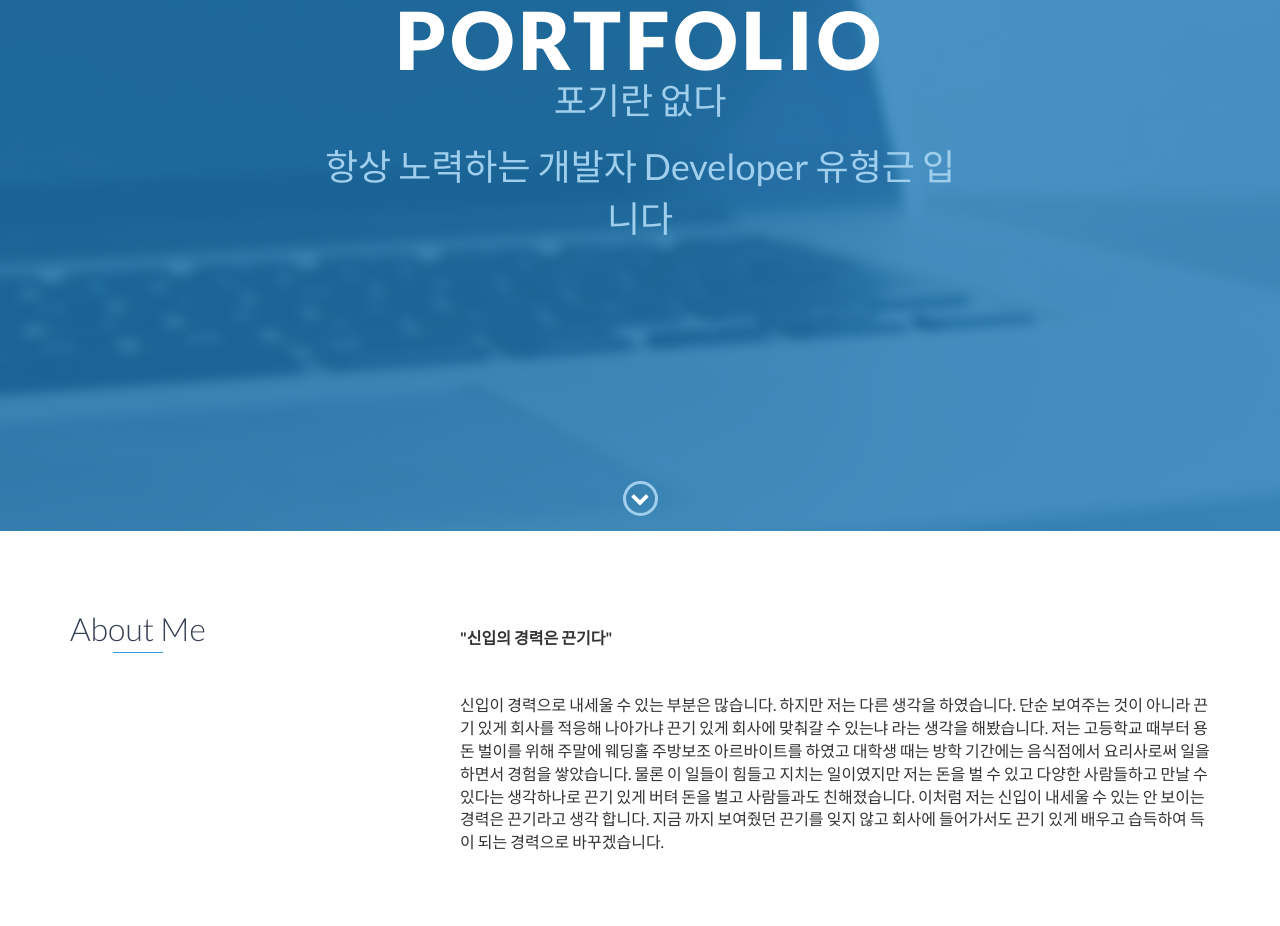
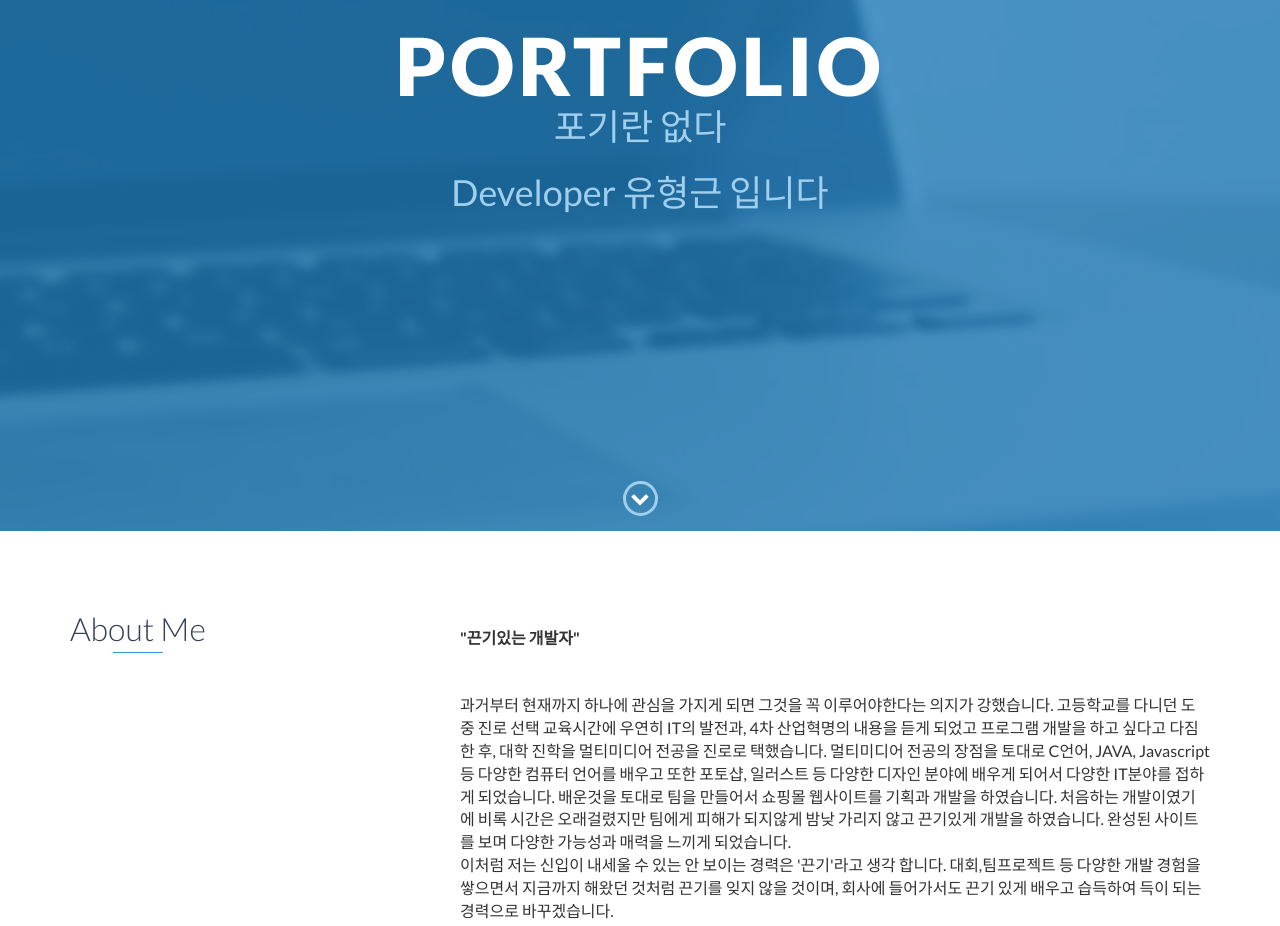
Before and after one commit to gudrms7328/portfolio, a website: page index.html in a window 1280 px wide. Shown: the part 269-1195 px from the top of the page. Drawn offline with nearby package versions, Linux system fonts and the light colour scheme.

Commit message:
20201012-header change

```diff
--- a/index.html
+++ b/index.html
@@ -47,7 +47,7 @@
         <div id="lead-content">
             <h1>PORTFOLIO</h1>
             <h2>포기란 없다</h2>
-            <h2>항상 노력하는 개발자 Developer 유형근 입니다</h2>
+            <h2>Developer 유형근 입니다</h2>
         </div>
         <!-- End #lead-content -->
 
@@ -70,8 +70,12 @@
                 </div>
                 <div class="col-md-8">
                     <p>
-                      <h4>"신입의 경력은 끈기다"</h4><br>
-신입이 경력으로 내세울 수 있는 부분은 많습니다. 하지만 저는 다른 생각을 하였습니다. 단순 보여주는 것이 아니라 끈기 있게 회사를 적응해 나아가냐 끈기 있게 회사에 맞춰갈 수 있는냐 라는 생각을 해봤습니다. 저는 고등학교 때부터 용돈 벌이를 위해 주말에 웨딩홀 주방보조 아르바이트를 하였고 대학생 때는 방학 기간에는 음식점에서 요리사로써 일을 하면서 경험을 쌓았습니다. 물론 이 일들이 힘들고 지치는 일이였지만 저는 돈을 벌 수 있고 다양한 사람들하고 만날 수 있다는 생각하나로 끈기 있게 버텨 돈을 벌고 사람들과도 친해졌습니다. 이처럼 저는 신입이 내세울 수 있는 안 보이는 경력은 끈기라고 생각 합니다. 지금 까지 보여줬던 끈기를 잊지 않고 회사에 들어가서도 끈기 있게 배우고 습득하여 득이 되는 경력으로 바꾸겠습니다.
+                      <h4>"끈기있는 개발자"</h4><br>
+
+과거부터 현재까지 하나에 관심을 가지게 되면 그것을 꼭 이루어야한다는 의지가 강했습니다. 고등학교를 다니던 도중 진로 선택 교육시간에 우연히 IT의 발전과, 4차 산업혁명의 내용을 듣게 되었고 프로그램 개발을 하고 싶다고 다짐한 후, 대학 진학을 멀티미디어 전공을 진로로 택했습니다. 멀티미디어 전공의 장점을 토대로 C언어, JAVA, Javascript 등 다양한 컴퓨터 언어를 배우고 또한 포토샵, 일러스트 등 다양한 디자인 분야에 배우게 되어서 다양한 IT분야를 접하게 되었습니다. 배운것을 토대로 팀을 만들어서 쇼핑몰 웹사이트를 기획과 개발을 하였습니다. 처음하는 개발이였기에 비록 시간은 오래걸렸지만 팀에게 피해가 되지않게 밤낮 가리지 않고 끈기있게 개발을 하였습니다. 완성된 사이트를 보며 다양한 가능성과 매력을 느끼게 되었습니다.<br>
+
+이처럼 저는 신입이 내세울 수 있는 안 보이는 경력은 '끈기'라고 생각 합니다. 대회,팀프로젝트 등 다양한 개발 경험을 쌓으면서 지금까지 해왔던 것처럼 끈기를 잊지 않을 것이며, 회사에 들어가서도 끈기 있게 배우고 습득하여 득이 되는 경력으로 바꾸겠습니다.
+
                     </p>
                 </div>
             </div>
```
